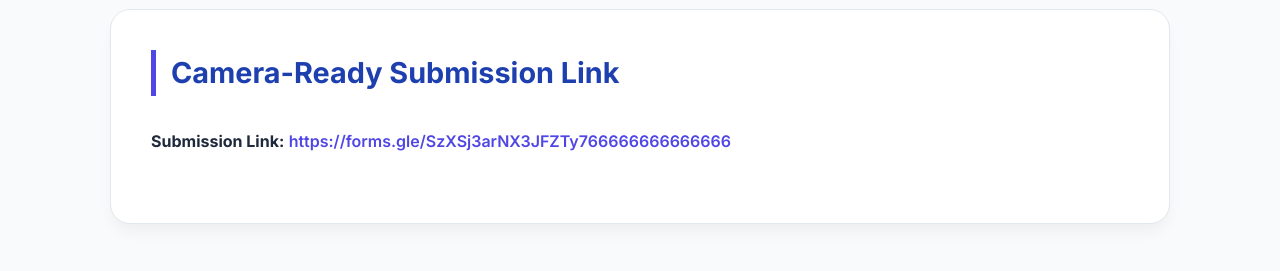
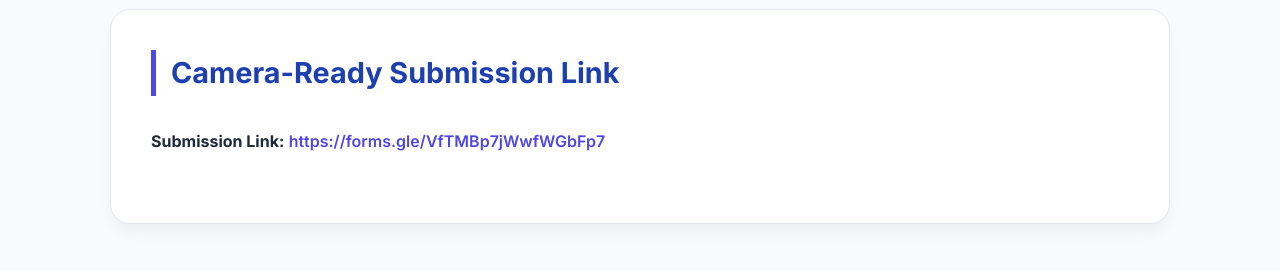
Before and after one commit to icdacs/icdacs.github.io, a plain HTML site: page 2026/camera-ready.html in a window 1280 px wide. Shown: the part 1740-2011 px from the top of the page. Drawn offline with Linux system fonts and the light colour scheme.

Commit message:
Update camera-ready.html

```diff
--- a/2026/camera-ready.html
+++ b/2026/camera-ready.html
@@ -210,7 +210,7 @@
         <section>
             <h2>Camera-Ready Submission Link</h2>
             <ul>
-                <li><b>Submission Link:</b> <a class="cta-link" href="https://forms.gle/SzXSj3arNX3JFZTy75555555">https://forms.gle/SzXSj3arNX3JFZTy766666666666666</a></li>
+                <li><b>Submission Link:</b> <a class="cta-link" href="https://forms.gle/VfTMBp7jWwfWGbFp7">https://forms.gle/VfTMBp7jWwfWGbFp7</a></li>
             </ul>
         </section>
 
```
